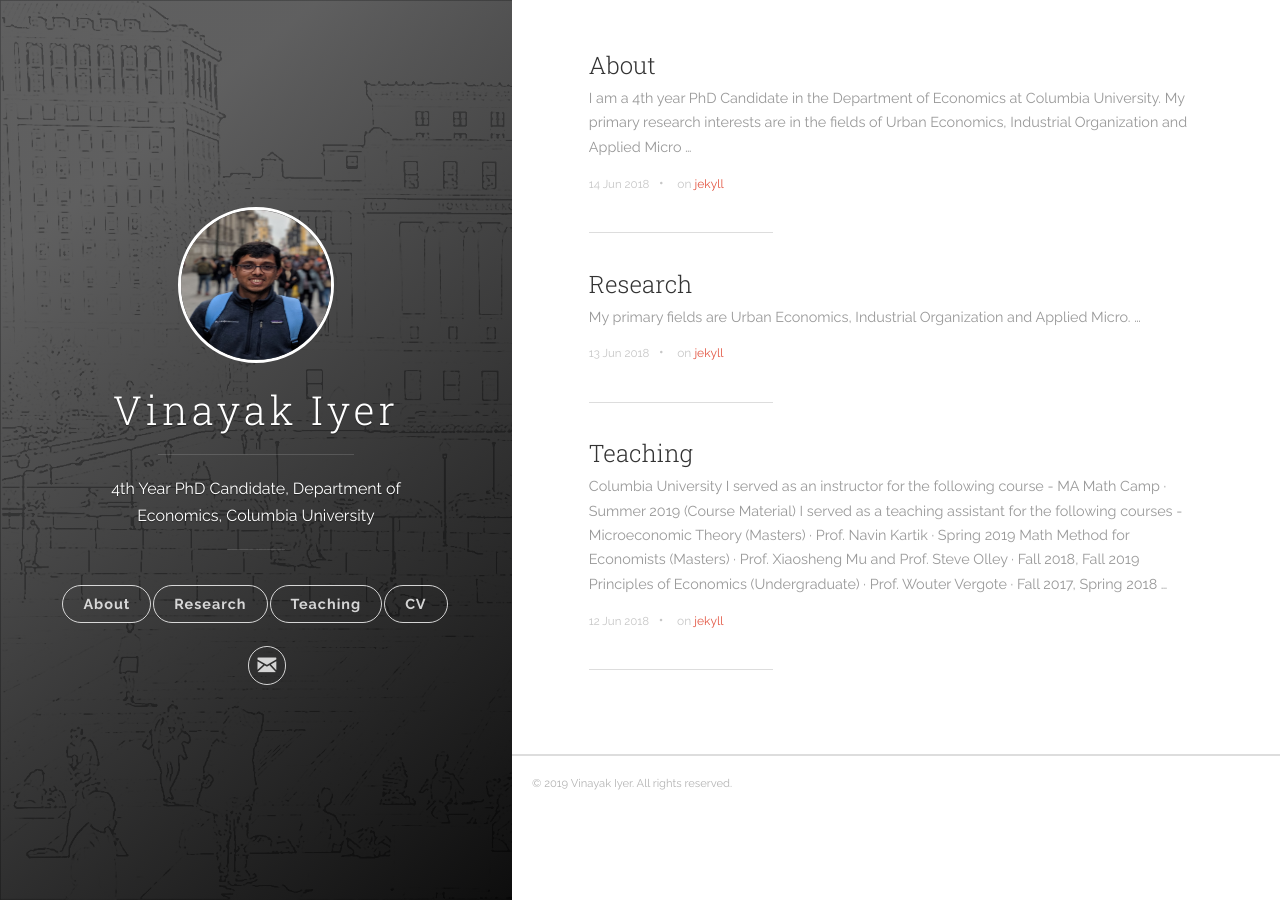
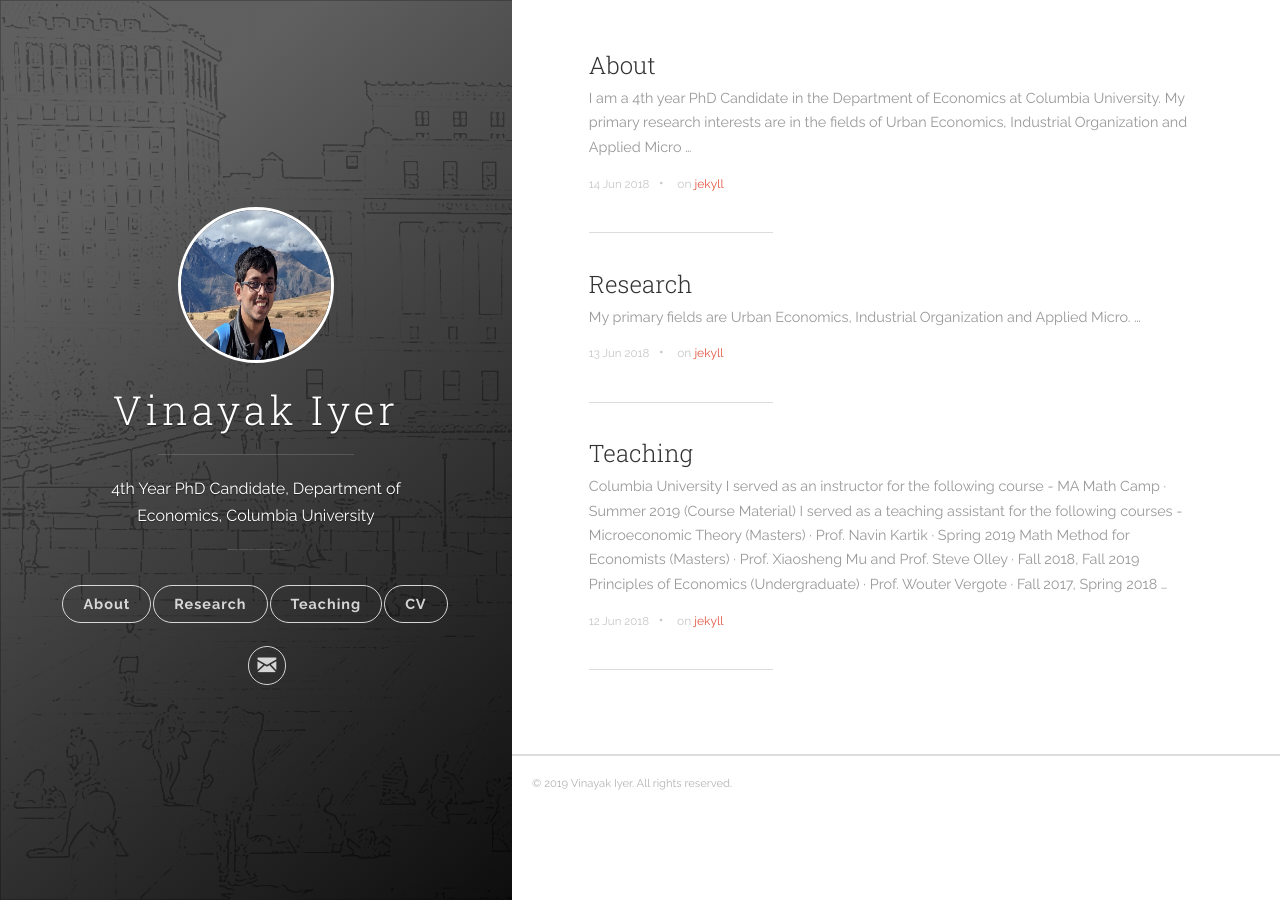
Before and after one commit to vinayakiyer/vinayakiyer.github.io, a Jekyll site: the page built from index.html, in a window 1280 px wide. Built offline with Jekyll 4.4.1, drawn with Linux system fonts in a browser that asks for light colours; the list of posts is cut into pages by our own code.

Commit message:
Update header.html

```diff
--- a/_includes/header.html
+++ b/_includes/header.html
@@ -9,7 +9,7 @@
     <div class="panel-main__inner panel-inverted">
     <div class="panel-main__content">
         <a href="{{ site.baseurl }}/" title="link to home of {{ site.title }}">
-          <img src="{{ site.baseurl }}/images/pic4.JPG" class="user-image" alt="My Profile Photo">
+          <img src="{{ site.baseurl }}/images/pic6.jpg" class="user-image" alt="My Profile Photo">
           <h1 class="panel-cover__title panel-title">{{ site.title }}</h1>
         </a>
         <hr class="panel-cover__divider">
```
